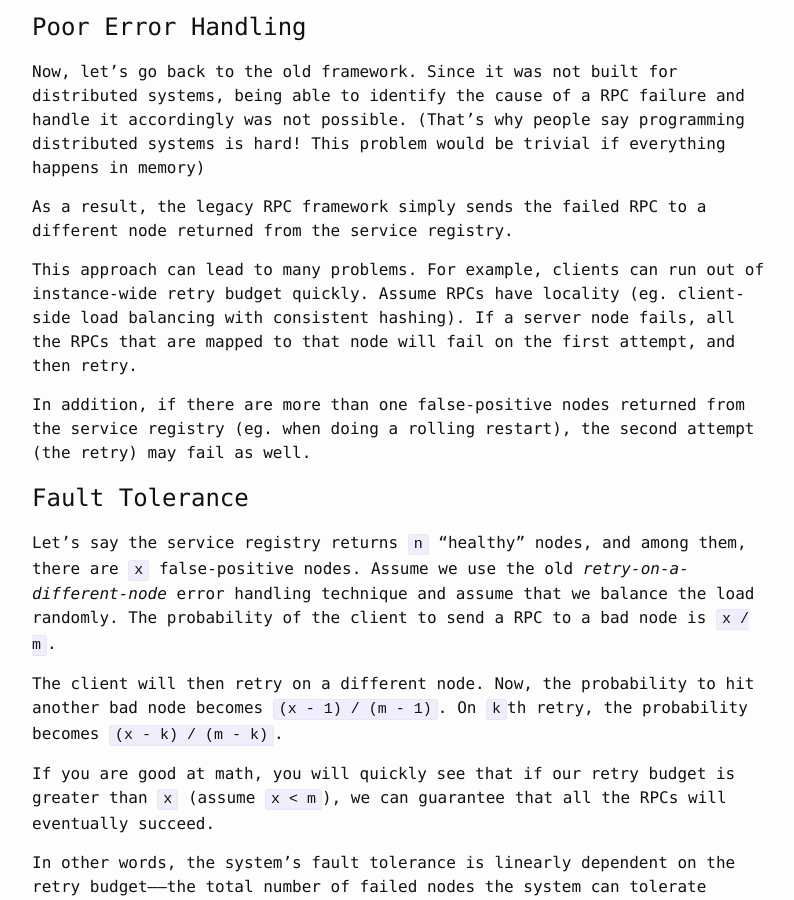
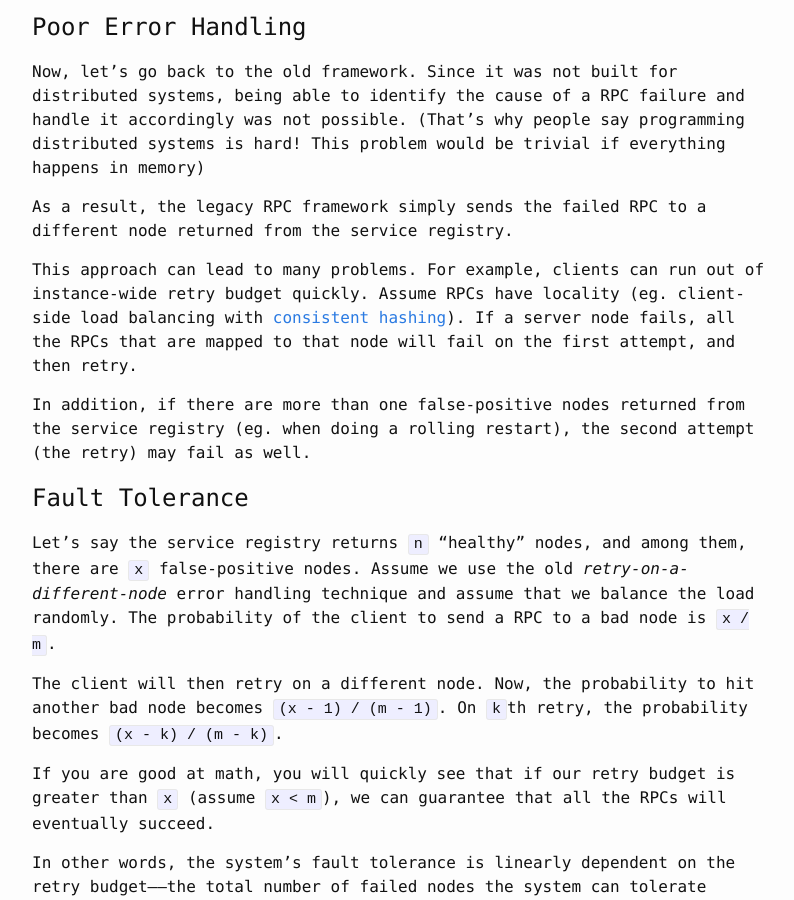
Before and after one commit to lpan/lpan.github.io, a Jekyll site: the page built from _posts/2018-05-04-migrating-to-grpc.md, in a window 1280 px wide and 900 px high, scrolled down 2094 px. Shown: the whole window, without its empty margins (238-1032 px from the left). Built offline with Jekyll 4.4.1, drawn with Linux system fonts in a browser that asks for light colours; comment, search, counter and statistics services are not loaded; part of the change alters nothing that is shown; some of the changed text lies outside the part shown.

Commit message:
add links

```diff
--- a/_posts/2018-05-04-migrating-to-grpc.md
+++ b/_posts/2018-05-04-migrating-to-grpc.md
@@ -8,8 +8,9 @@ categories: programming
 
 # Introduction
 
-During my internship at Datadog this past winter, I took ownership of a critical
-service which handles around 40,000 requests per second as of April 2018.
+During my internship at [Datadog](https://www.datadoghq.com/) this past winter,
+I took ownership of a critical service which handles around 40,000 requests per
+second as of April 2018.
 
 To improve its reliability and fault tolerance, I migrated the service’s
 inter-process communication (IPC) layer from Datadog’s homegrown remote
@@ -100,8 +101,10 @@ node returned from the service registry.
 
 This approach can lead to many problems. For example, clients can run out of
 instance-wide retry budget quickly. Assume RPCs have locality (eg. client-side
-load balancing with consistent hashing). If a server node fails, all the RPCs
-that are mapped to that node will fail on the first attempt, and then retry.
+load balancing with [consistent
+hashing](http://michaelnielsen.org/blog/consistent-hashing/)). If a server node
+fails, all the RPCs that are mapped to that node will fail on the first attempt,
+and then retry.
 
 In addition, if there are more than one false-positive nodes returned from the
 service registry (eg. when doing a rolling restart), the second attempt (the
```
